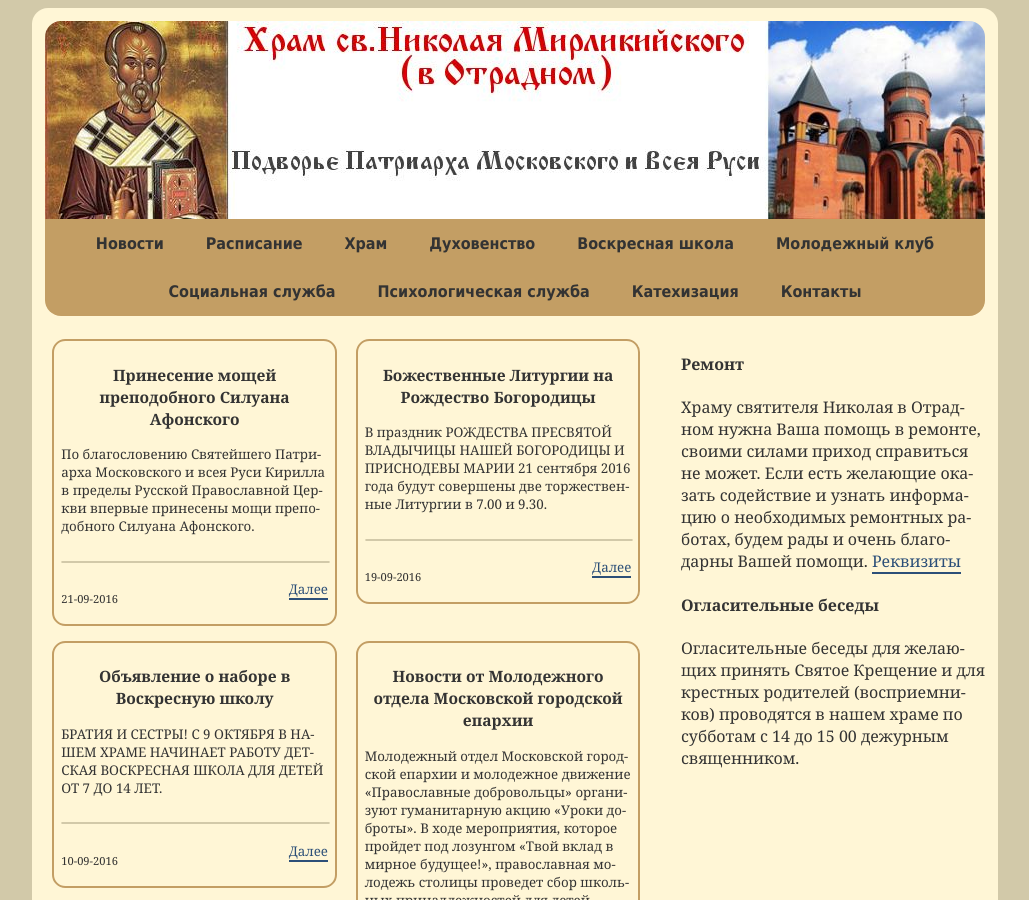
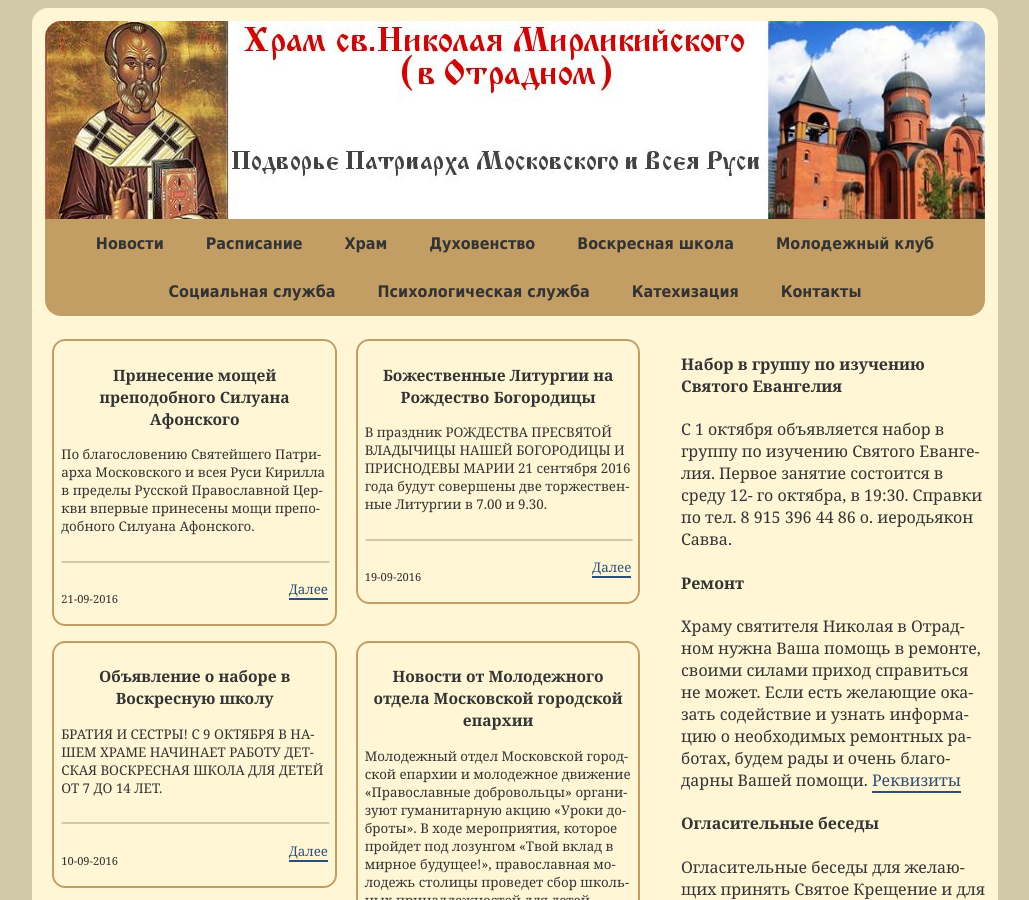
Before and after one commit to hramotradnoe/hramotradnoe.github.io, a Jekyll site: the page built from index.html, in a window 1280 px wide and 900 px high. Shown: the whole window, without its empty margins (125-1154 px from the left). Built offline with Jekyll 4.4.1, drawn with Linux system fonts in a browser that asks for light colours.

Commit message:
Update ads.yml

```diff
--- a/_data/ads.yml
+++ b/_data/ads.yml
@@ -1,3 +1,5 @@
+- title       : Набор в группу по изучению Святого Евангелия
+  description : С 1 октября объявляется набор в группу по изучению Святого Евангелия. Первое занятие состоится в среду 12- го октябра, в 19:30. Справки по тел. 8 915 396 44 86 о. иеродьякон Савва.
 - title       : Ремонт
   description : Храму cвятителя Николая в Отрадном нужна Ваша помощь в ремонте, своими силами приход справиться не может. Если есть желающие оказать содействие и узнать информацию о необходимых ремонтных работах, будем рады и очень благодарны Вашей помощи. [Реквизиты](/posts/2011/12/help_for_church)
 - title     : Огласительные беседы
```
